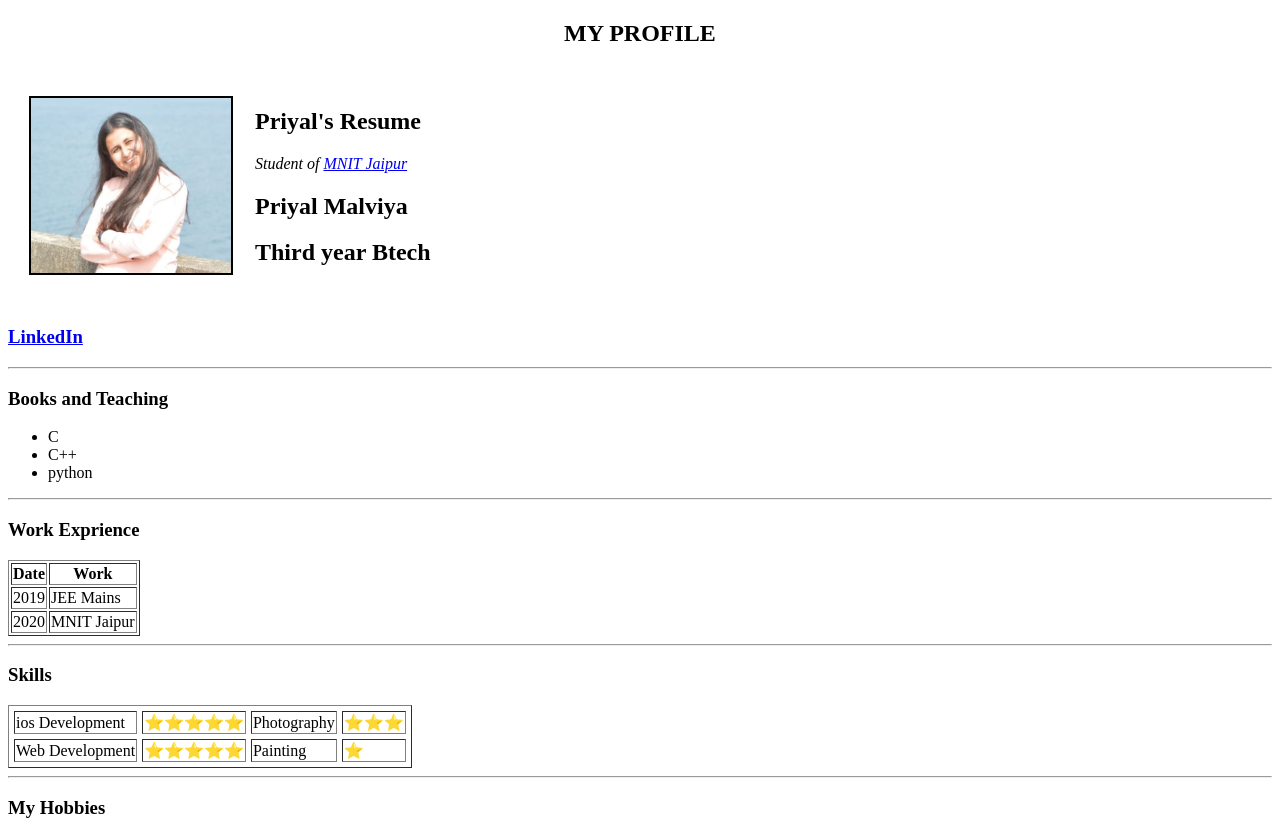
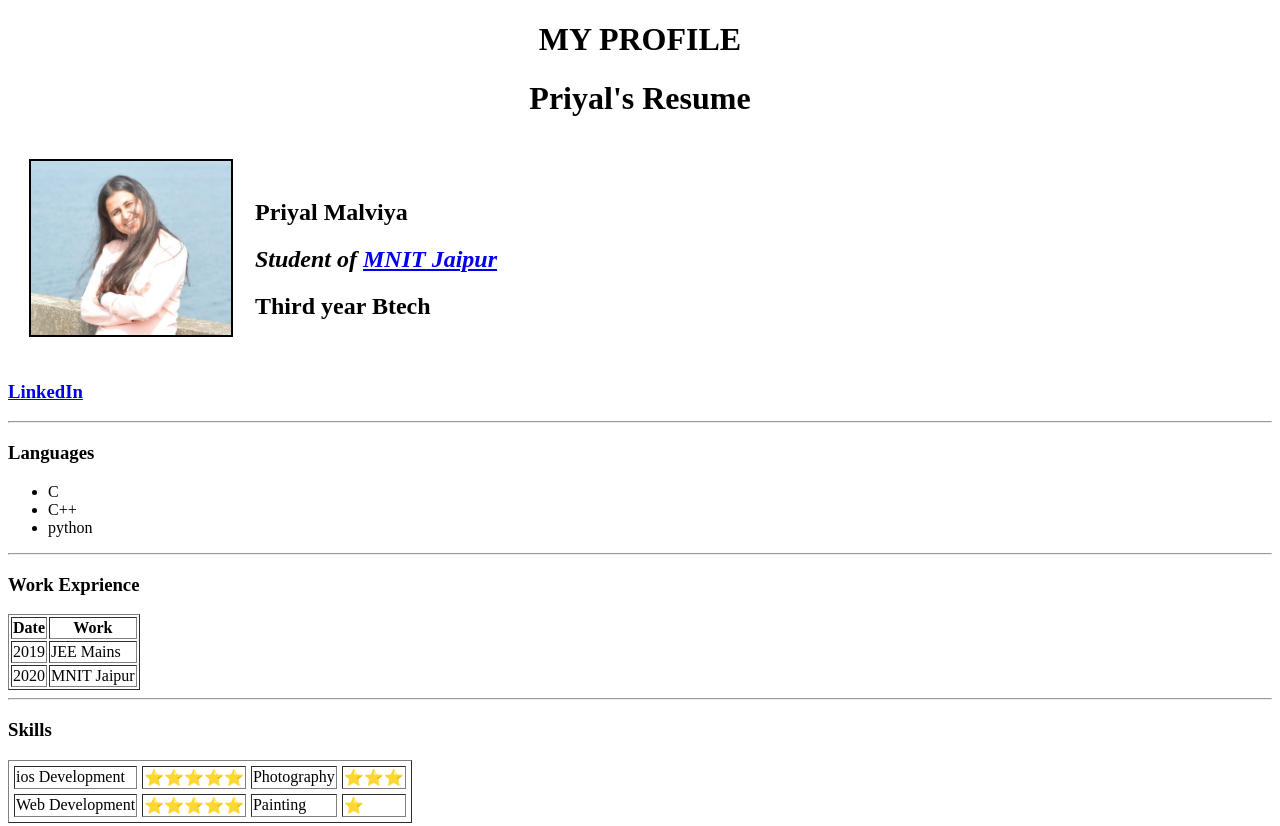
Before and after one commit to priyalmalviya/CV, a plain HTML site: page index.html in a window 1280 px wide. Shown: the top 826 px of the page. Drawn offline with Linux system fonts and the light colour scheme.

Commit message:
Update index.html

```diff
--- a/index.html
+++ b/index.html
@@ -3,33 +3,38 @@
 
 <head>
   <meta charset="utf-8">
-  <title>🎇Priyal's Personal Site🎇</title>
+  <title>💁‍♀️Priyal's Personal Site</title>
 </head>
 
 <body>
   <center>
-    <h2>MY PROFILE </h2>
+    <h1>MY PROFILE </h1>
+    <h1>Priyal's Resume</h1>
   </center>
-      <table cellspacing = "20">
+  <table cellspacing="20">
     <tr>
-    <td><img src="Priyal.jpg" border= "2" width="200" height="175" alt="priyal profile picture"/></td>
-    <td><h2>Priyal's Resume</h2>
-    <em>Student of <a href="http://www.mnit.ac.in/">MNIT Jaipur</a></em>
+      <td><img src="Priyal.jpg" border="2" width="200" alt="priyal profile picture" /></td>
+      <td>
         <br />
         <h2>Priyal Malviya</h2>
-    <h2>Third year Btech</h2><td/>
+        <h2><em>Student of <a href="http://www.mnit.ac.in/">MNIT Jaipur</a></em></h2>
+        <h2>Third year Btech</h2>
+        <td />
     </tr>
   </table>
   <h3><a href="https://www.linkedin.com/in/priyalmalviya-/">LinkedIn</a></h3>
 
-  <hr size="2">
-  <h3>Books and Teaching</h3>
+  <hr>
+
+  <h3>Languages</h3>
   <ul>
     <li>C</li>
     <li>C++</li>
     <li>python</li>
   </ul>
+
   <hr>
+
   <h3>Work Exprience</h3>
   <table border="1">
     <thead>
@@ -49,7 +54,9 @@
       </tr>
     </tbody>
   </table>
+
   <hr>
+
   <h3>Skills</h3>
   <table cellspacing="5" border="1">
     <tr>
@@ -65,12 +72,16 @@
       <td>⭐ </td>
     </tr>
   </table>
+
   <hr>
+
   <h3>My Hobbies</h3>
   <ol type="I">
     <li>Dancing</li>
   </ol>
+
   <hr>
+
   <h3><a href="Contact details.html">Contact Details</a></h3>
 </body>
 
```
Lines whose indentation alone changed are shown as unchanged.
